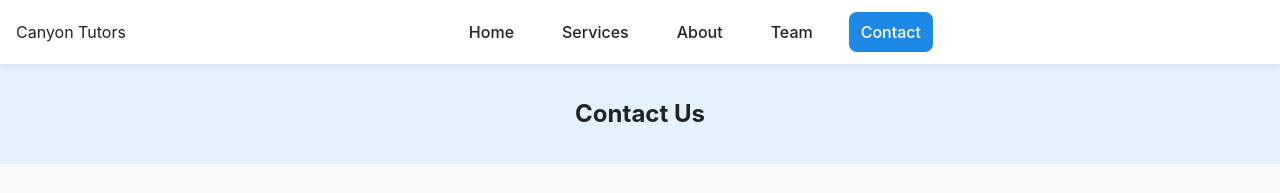
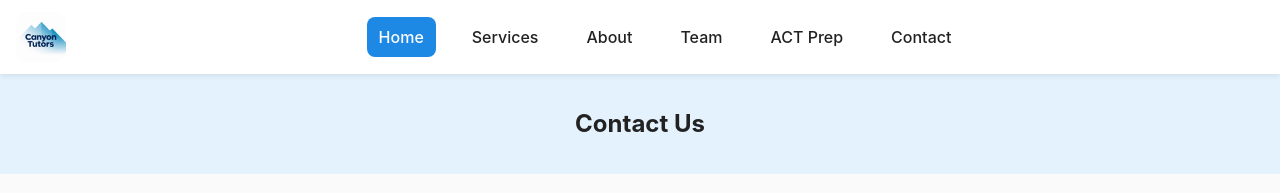
Before and after one commit to reedlaker1-ctrl/Canyon-tutors, a plain HTML site: page contact.html in a window 1280 px wide. Shown: the top 193 px of the page. Drawn offline with Linux system fonts and the light colour scheme.

Commit message:
Update contact.html

```diff
--- a/contact.html
+++ b/contact.html
@@ -7,17 +7,33 @@
   <link rel="stylesheet" href="assets/css/styles.css">
   <script src="assets/js/main.js" defer></script>
 </head>
+<script>
+  document.addEventListener("DOMContentLoaded", () => {
+    const toggle = document.querySelector(".menu-toggle");
+    const nav = document.querySelector(".site-nav");
+
+    toggle.addEventListener("click", () => {
+      nav.classList.toggle("show");
+    });
+  });
+</script>
+
 <body>
 <header class="site-header">
-    <div class="logo">Canyon Tutors</div>
-    <button class="menu-toggle">☰</button>
+  <div class="logo">
+    <a href="index.html">
+      <img src="assets/img/logo.jpeg" alt="Canyon Tutors Logo" />
+    </a>
+  </div>
   <nav class="site-nav">
-      <a href="index.html">Home</a>
+    <a href="index.html" class="active">Home</a>
     <a href="services.html">Services</a>
     <a href="about.html">About</a>
     <a href="team.html">Team</a>
-      <a href="contact.html" class="active">Contact</a>
+    <a href="act-prep.html">ACT Prep</a>
+    <a href="contact.html">Contact</a>
   </nav>
+  <button class="menu-toggle">☰</button>
 </header>
 
   <main>
```
Lines whose indentation alone changed are shown as unchanged.
